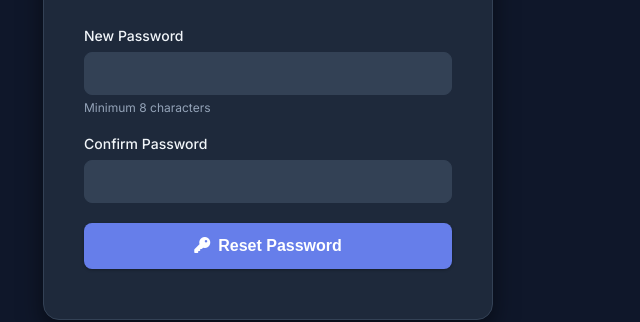
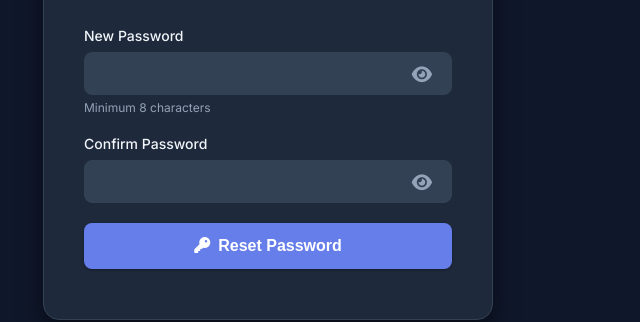
Before and after one commit to Catskill909/better-auth, a website: page public/reset-password.html in a window 1280 px wide. Shown: the part 303-625 px from the top of the page, 372-1012 px from the left. Drawn offline with nearby package versions, Linux system fonts and the light colour scheme.

Commit message:
eye icon for password fields

```diff
--- a/public/reset-password.html
+++ b/public/reset-password.html
@@ -19,13 +19,23 @@
             <form id="resetPasswordForm" onsubmit="return false;">
                 <div class="form-group">
                     <label for="password">New Password</label>
-                    <input type="password" id="password" name="password" required>
+                    <div class="password-wrapper">
+                        <input type="password" id="password" name="password" required>
+                        <button type="button" class="password-toggle" onclick="togglePassword('password')">
+                            <i class="fas fa-eye"></i>
+                        </button>
+                    </div>
                     <small>Minimum 8 characters</small>
                 </div>
 
                 <div class="form-group">
                     <label for="confirmPassword">Confirm Password</label>
-                    <input type="password" id="confirmPassword" name="confirmPassword" required>
+                    <div class="password-wrapper">
+                        <input type="password" id="confirmPassword" name="confirmPassword" required>
+                        <button type="button" class="password-toggle" onclick="togglePassword('confirmPassword')">
+                            <i class="fas fa-eye"></i>
+                        </button>
+                    </div>
                 </div>
 
                 <button type="submit" class="btn btn-primary"><i class="fas fa-key"></i>Reset Password</button>
--- a/public/styles.css
+++ b/public/styles.css
@@ -557,3 +557,38 @@ a:visited:hover {
         width: 100%;
     }
 }
+
+/* Password Toggle */
+.password-wrapper {
+    position: relative;
+    display: flex;
+    align-items: center;
+}
+
+.password-wrapper input[type="password"],
+.password-wrapper input[type="text"] {
+    padding-right: 50px;
+}
+
+.password-toggle {
+    position: absolute;
+    right: 15px;
+    background: none;
+    border: none;
+    color: var(--text-muted);
+    cursor: pointer;
+    padding: 5px;
+    display: flex;
+    align-items: center;
+    justify-content: center;
+    transition: color 0.3s ease;
+    font-size: 18px;
+}
+
+.password-toggle:hover {
+    color: var(--accent-primary);
+}
+
+.password-toggle i {
+    pointer-events: none;
+}
--- a/public/theme.js
+++ b/public/theme.js
@@ -43,3 +43,19 @@
         createThemeToggle();
     }
 })();
+
+// Password Visibility Toggle
+function togglePassword(inputId) {
+    const input = document.getElementById(inputId);
+    const toggle = input.parentElement.querySelector('.password-toggle i');
+
+    if (input.type === 'password') {
+        input.type = 'text';
+        toggle.classList.remove('fa-eye');
+        toggle.classList.add('fa-eye-slash');
+    } else {
+        input.type = 'password';
+        toggle.classList.remove('fa-eye-slash');
+        toggle.classList.add('fa-eye');
+    }
+}
```
Also changed, not shown: public/admin.html (+6 -1 lines), public/signin.html (+6 -1 lines), public/signup.html (+6 -1 lines).
